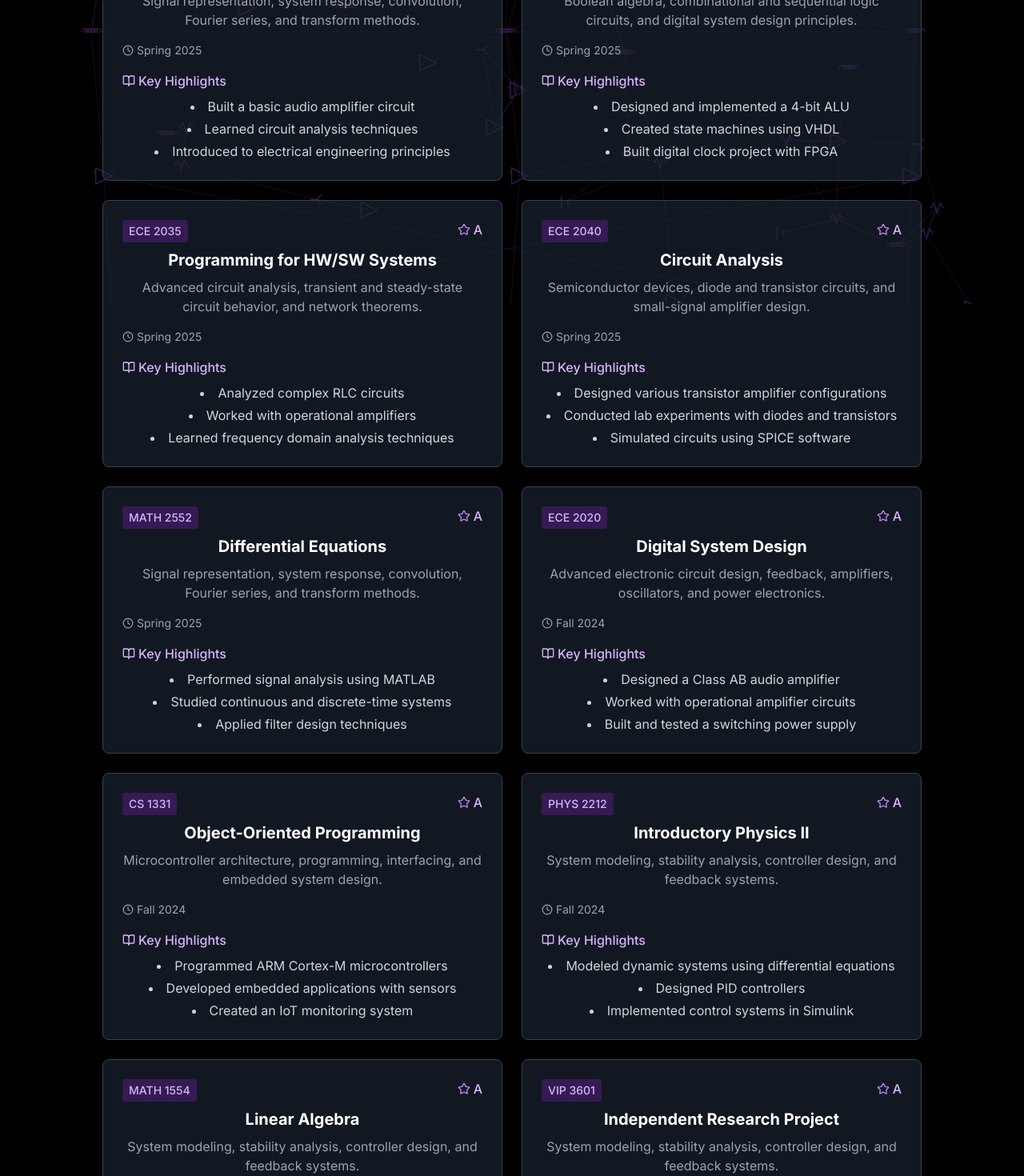
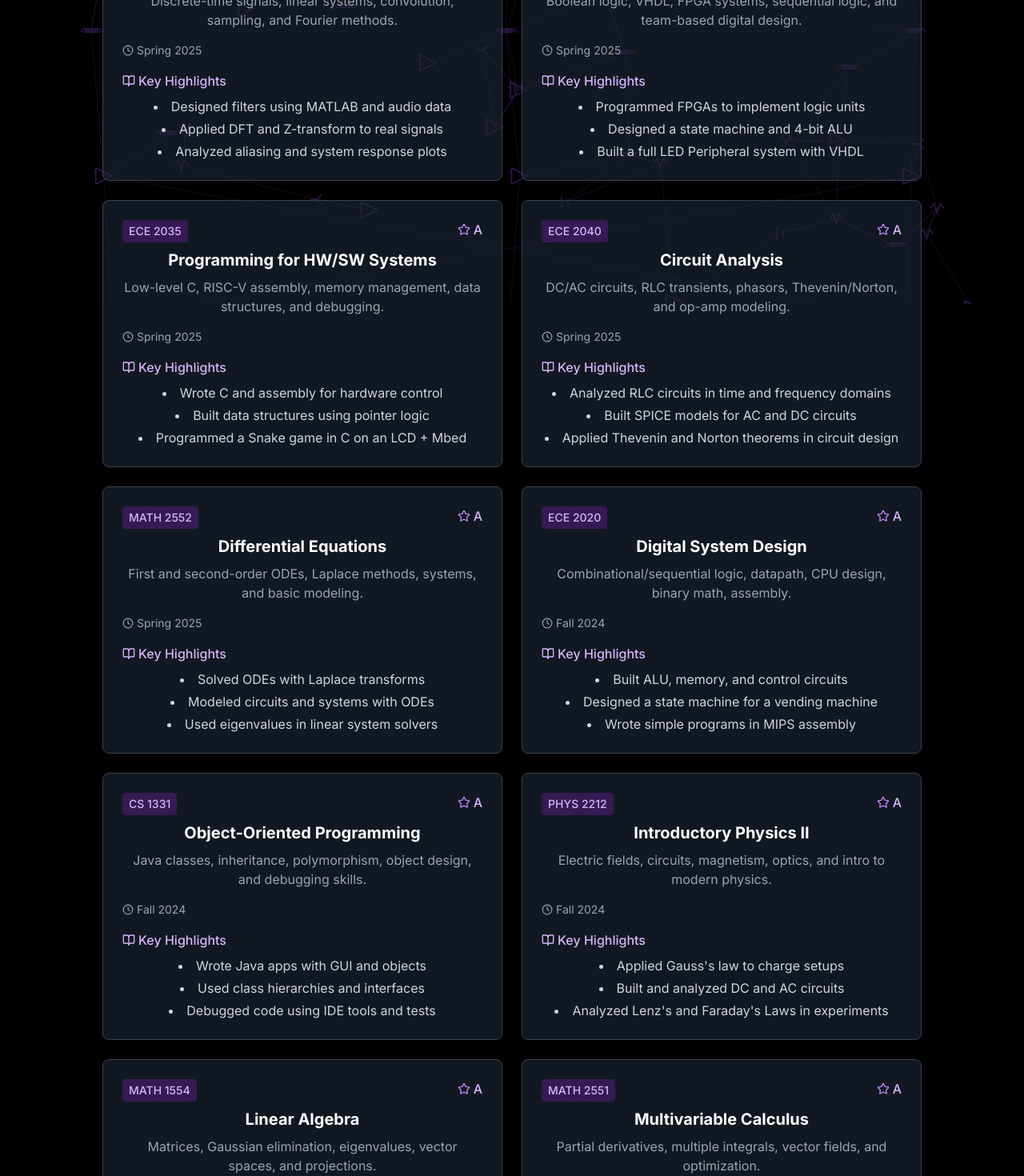
Before and after one commit to prathamingale49/personal-website, a React (Vite) app: page /coursework in a window 1280 px wide. Shown: the part 420-1890 px from the top of the page at 80% size. Built offline with nearby package versions, Linux system fonts and the light colour scheme.

Commit message:
finished coursework page

```diff
--- a/src/pages/Coursework.tsx
+++ b/src/pages/Coursework.tsx
@@ -8,121 +8,121 @@ const Coursework = () => {
     {
       code: "ECE 2026",
       title: "Introduction to Signal Processing",
-      description: "Signal representation, system response, convolution, Fourier series, and transform methods.",
+      description: "Discrete-time signals, linear systems, convolution, sampling, and Fourier methods.",
       semester: "Spring 2025",
       grade: "A",
       highlights: [
-        "Built a basic audio amplifier circuit",
-        "Learned circuit analysis techniques",
-        "Introduced to electrical engineering principles"
+        "Designed filters using MATLAB and audio data",
+        "Applied DFT and Z-transform to real signals",
+        "Analyzed aliasing and system response plots"
       ]
     },
     {
       code: "ECE 2031",
       title: "Digital Design Laboratory",
-      description: "Boolean algebra, combinational and sequential logic circuits, and digital system design principles.",
+      description: "Boolean logic, VHDL, FPGA systems, sequential logic, and team-based digital design.",
       semester: "Spring 2025",
       grade: "A",
       highlights: [
-        "Designed and implemented a 4-bit ALU",
-        "Created state machines using VHDL",
-        "Built digital clock project with FPGA"
+        "Programmed FPGAs to implement logic units",
+        "Designed a state machine and 4-bit ALU",
+        "Built a full LED Peripheral system with VHDL"
       ]
     },
     {
       code: "ECE 2035",
       title: "Programming for HW/SW Systems",
-      description: "Advanced circuit analysis, transient and steady-state circuit behavior, and network theorems.",
+      description: "Low-level C, RISC-V assembly, memory management, data structures, and debugging.",
       semester: "Spring 2025",
       grade: "A",
       highlights: [
-        "Analyzed complex RLC circuits",
-        "Worked with operational amplifiers",
-        "Learned frequency domain analysis techniques"
+        "Wrote C and assembly for hardware control",
+        "Built data structures using pointer logic",
+        "Programmed a Snake game in C on an LCD + Mbed"
       ]
     },
     {
       code: "ECE 2040",
       title: "Circuit Analysis",
-      description: "Semiconductor devices, diode and transistor circuits, and small-signal amplifier design.",
+      description: "DC/AC circuits, RLC transients, phasors, Thevenin/Norton, and op-amp modeling.",
       semester: "Spring 2025",
       grade: "A",
       highlights: [
-        "Designed various transistor amplifier configurations",
-        "Conducted lab experiments with diodes and transistors",
-        "Simulated circuits using SPICE software"
+        "Analyzed RLC circuits in time and frequency domains",
+        "Built SPICE models for AC and DC circuits",
+        "Applied Thevenin and Norton theorems in circuit design"
       ]
     },
     {
       code: "MATH 2552",
       title: "Differential Equations",
-      description: "Signal representation, system response, convolution, Fourier series, and transform methods.",
+      description: "First and second-order ODEs, Laplace methods, systems, and basic modeling.",
       semester: "Spring 2025",
       grade: "A",
       highlights: [
-        "Performed signal analysis using MATLAB",
-        "Studied continuous and discrete-time systems",
-        "Applied filter design techniques"
+        "Solved ODEs with Laplace transforms",
+        "Modeled circuits and systems with ODEs",
+        "Used eigenvalues in linear system solvers"
       ]
     },
     {
       code: "ECE 2020",
       title: "Digital System Design",
-      description: "Advanced electronic circuit design, feedback, amplifiers, oscillators, and power electronics.",
+      description: "Combinational/sequential logic, datapath, CPU design, binary math, assembly.",
       semester: "Fall 2024",
       grade: "A",
       highlights: [
-        "Designed a Class AB audio amplifier",
-        "Worked with operational amplifier circuits",
-        "Built and tested a switching power supply"
+        "Built ALU, memory, and control circuits",
+        "Designed a state machine for a vending machine",
+        "Wrote simple programs in MIPS assembly"
       ]
     },
     {
       code: "CS 1331",
       title: "Object-Oriented Programming",
-      description: "Microcontroller architecture, programming, interfacing, and embedded system design.",
+      description: "Java classes, inheritance, polymorphism, object design, and debugging skills.",
       semester: "Fall 2024",
       grade: "A",
       highlights: [
-        "Programmed ARM Cortex-M microcontrollers",
-        "Developed embedded applications with sensors",
-        "Created an IoT monitoring system"
+        "Wrote Java apps with GUI and objects",
+        "Used class hierarchies and interfaces",
+        "Debugged code using IDE tools and tests"
       ]
     },
     {
       code: "PHYS 2212",
       title: "Introductory Physics II",
-      description: "System modeling, stability analysis, controller design, and feedback systems.",
+      description: "Electric fields, circuits, magnetism, optics, and intro to modern physics.",
       semester: "Fall 2024",
       grade: "A",
       highlights: [
-        "Modeled dynamic systems using differential equations",
-        "Designed PID controllers",
-        "Implemented control systems in Simulink"
+        "Applied Gauss's law to charge setups",
+        "Built and analyzed DC and AC circuits",
+        "Analyzed Lenz's and Faraday's Laws in experiments"
       ]
     },
     {
       code: "MATH 1554",
       title: "Linear Algebra",
-      description: "System modeling, stability analysis, controller design, and feedback systems.",
+      description: "Matrices, Gaussian elimination, eigenvalues, vector spaces, and projections.",
       semester: "Fall 2024",
       grade: "A",
       highlights: [
-        "Modeled dynamic systems using differential equations",
-        "Designed PID controllers",
-        "Implemented control systems in Simulink"
+        "Solved systems of linear equations using row reduction",
+        "Diagonalized matrices with eigendecomp",
+        "Applied dot products to least squares"
       ]
     },
     {
-      code: "VIP 3601",
-      title: "Independent Research Project",
-      description: "System modeling, stability analysis, controller design, and feedback systems.",
+      code: "MATH 2551",
+      title: "Multivariable Calculus",
+      description: "Partial derivatives, multiple integrals, vector fields, and optimization.",
       semester: "Fall 2024",
       grade: "A",
       highlights: [
-        "Modeled dynamic systems using differential equations",
-        "Designed PID controllers",
-        "Implemented control systems in Simulink"
+        "Applied Lagrange for constrained optimalization",
+        "Used Green's and Stokes' theorems in vector fields",
+        "Evaluated triple integrals in 3D shapes",
       ]
     }
   ];
```
